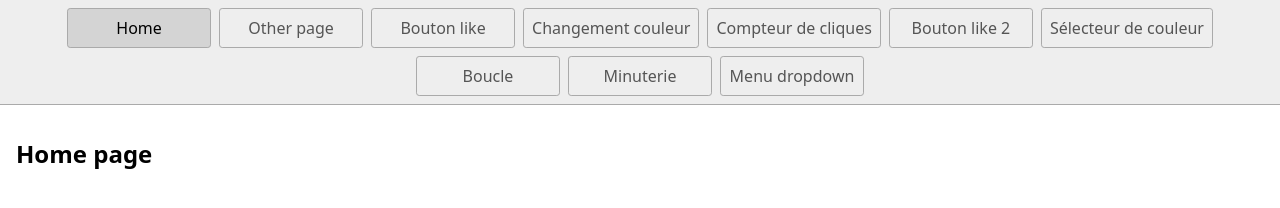
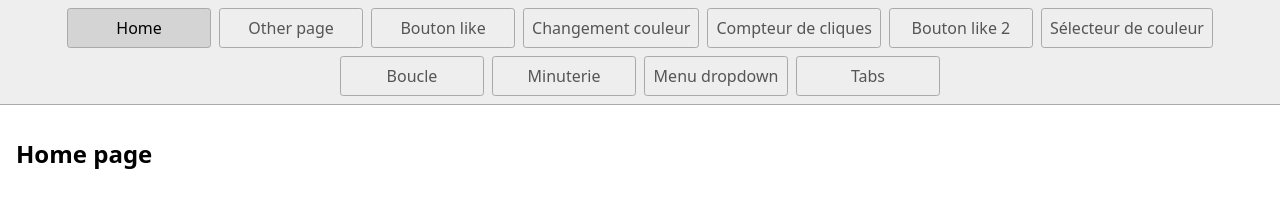
Before and after one commit to aimielbn/exo-js, a plain HTML site: page index.html in a window 1280 px wide. Drawn offline with Linux system fonts and the light colour scheme.

Commit message:
rajout dans le menu

```diff
--- a/index.html
+++ b/index.html
@@ -23,6 +23,7 @@
       <a href="/boucle.html">Boucle</a>
       <a href="/minuterie.html">Minuterie</a>
       <a href="/menudropdown.html">Menu dropdown</a>
+      <a href="/tabs.html">Tabs</a>
     </nav>
     <main>
       <h1>Home page</h1>
```
